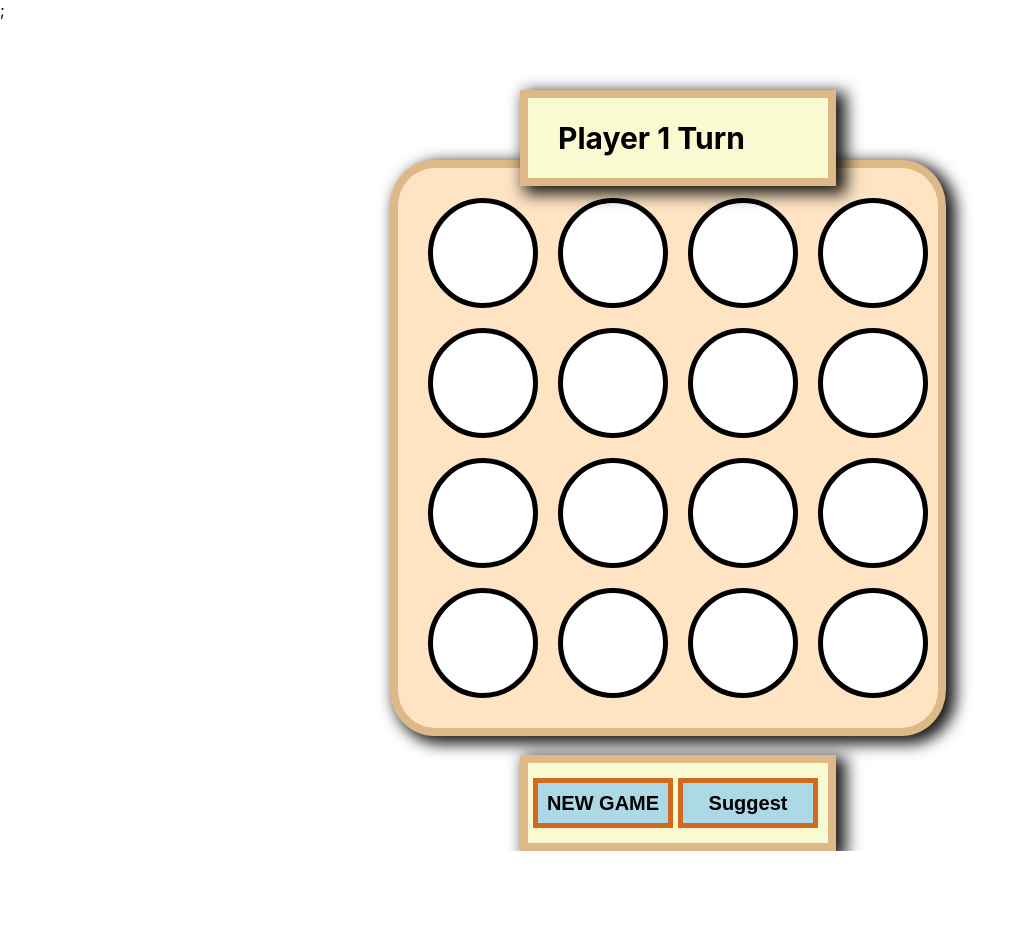
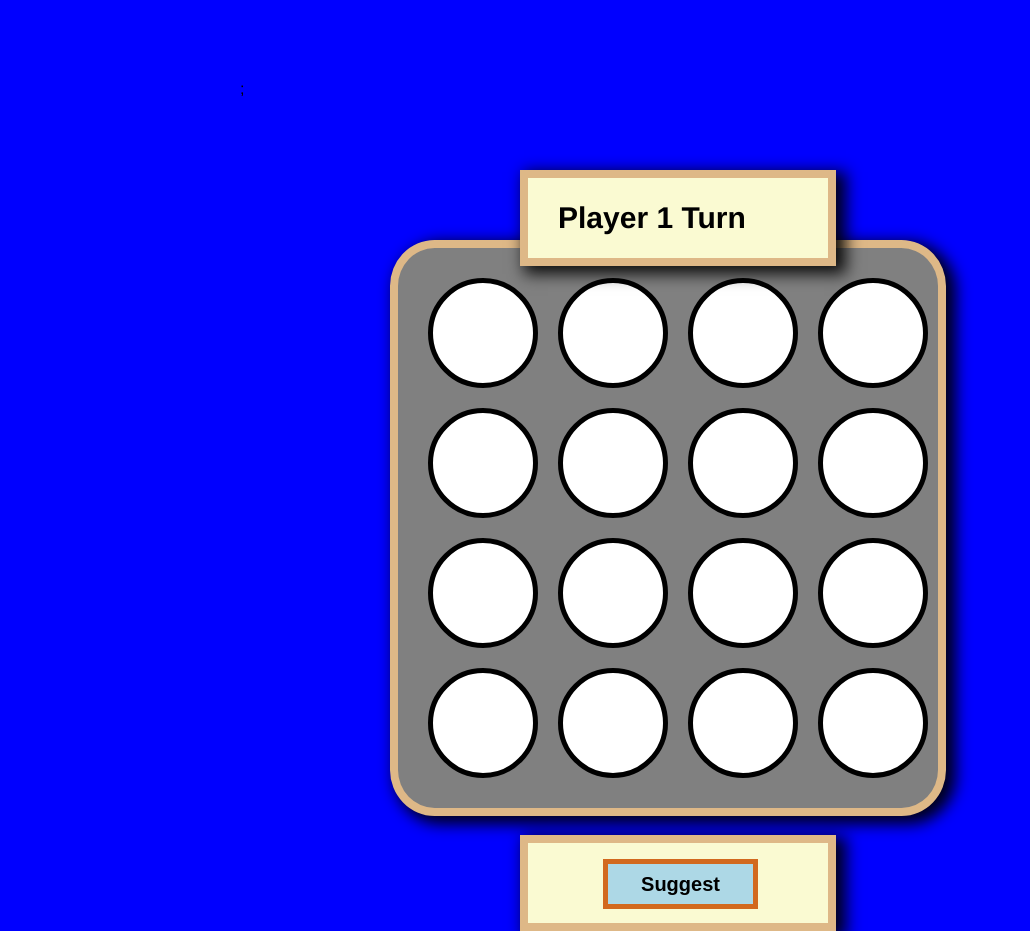
Before and after one commit to Goster210/Connect4, a React (Create React App) app: page / in a window 1280 px wide. Shown: the whole page, without its empty margins (0-1030 px from the left). Before the commit the page ends 851 px from the top, so only its background shows below. Built offline with nearby package versions, Linux system fonts and the light colour scheme.

Commit message:
configure vars in css and buttoms panel

```diff
--- a/src/Components/Footer.js
+++ b/src/Components/Footer.js
@@ -1,10 +1,15 @@
 import React from "react";
+import { GAME_STATE_PLAYING } from "../Constants";
 
-const Footer = ({ onNewGameClick, onSuggestClick }) => {
+const Footer = ({ onNewGameClick, onSuggestClick, gameState }) => {
   return (
     <div className="panel footer">
-      <button onClick={onNewGameClick}>NEW GAME</button>
-      <button onClick={onSuggestClick}>Suggest</button>
+      {gameState === GAME_STATE_PLAYING && (
+        <button onClick={onSuggestClick}>Suggest</button>
+      )}
+      {gameState !== GAME_STATE_PLAYING && (
+        <button onClick={onNewGameClick}>NEW GAME</button>
+      )}
     </div>
   );
 };
--- a/src/Components/GameBoard.js
+++ b/src/Components/GameBoard.js
@@ -25,7 +25,6 @@ function GameBoard() {
   },[])
 
   const initGame = () => {
-    console.log("init game")
     setGameBoard(Array(16).fill(NO_GAME));
     setCurrentPlayer(player_1);
     setGameState(GAME_STATE_PLAYING);
@@ -85,7 +84,7 @@ function GameBoard() {
     <>
       <Header gameState={gameState} currentPlayer={currentPlayer} winPlayer={winPlayer} />
       <div className="gameBoard">{initBoard()}</div>;
-      <Footer onNewGameClick={initGame} onSuggestClick={suggestMove}/>
+      <Footer onNewGameClick={initGame} onSuggestClick={suggestMove} gameState={gameState}/>
     </>
   );
 }
--- a/src/Game.css
+++ b/src/Game.css
@@ -1,7 +1,33 @@
+:root{
+  --background-color: blue;
+  --board-background-color: gray;
+  --board-border-color: burlywood;
+  --panel-background-color: lightgoldenrodyellow;
+  --panel-border-color: burlywood;
+
+  --player-no-player: white;
+  --player-player1:red;
+  --player-player2:green;
+}
+
+body {
+  background-color:var(--background-color);
+  font-family: 'Franklin Gothic Medium', 'Arial Narrow', Arial, sans-serif;
+}
+
+.app-container {
+  width: 800px;
+  height: 800px;
+  position: absolute;
+  left: 50%;
+  top: 10%;
+  margin-left: -400px;
+}
+
 .panel {
   position: absolute;
-  background-color: lightgoldenrodyellow;
-  border: 8px solid burlywood;
+  background-color: var(--panel-background-color);
+  border: 8px solid var(--panel-border-color);
   box-shadow: 7px 5px 15px 3px rgba(0, 0, 0, 0.9);
   z-index: 1;
 }
@@ -36,11 +62,11 @@
 }
 
 .footer button {
-
-  width: 140px;
+  position: relative;
+  left: 25%;
+  top: 20%;
+  width: 155px;
   height: 50px;
-  margin-left: 5px;
-  margin-top: 15px;
   background-color: lightblue;
   font-size: 20px;
   box-shadow: 3px, 5px 10px 2px rgba(0, 0, 0, 0.9);
@@ -62,8 +88,8 @@
   left: 50%;
   margin-left: -250px;
   top: 20%;
-  background-color: bisque;
-  border: 8px solid burlywood;
+  background-color: var(--board-background-color);
+  border: 8px solid var(--board-border-color);
   border-radius: 8%;
   box-shadow: 7px 5px 15px 3px rgba(0, 0, 0, 0.9);
 }
@@ -77,13 +103,13 @@
 }
 
 .player_0 {
-  background-color: white;
+  background-color: var(--player-no-player);
 }
 
 .player_1 {
-  background-color: red;
+  background-color: var(--player-player1);
 }
 
 .player_2 {
-  background-color: blue;
+  background-color: var(--player-player2);
 }
```
